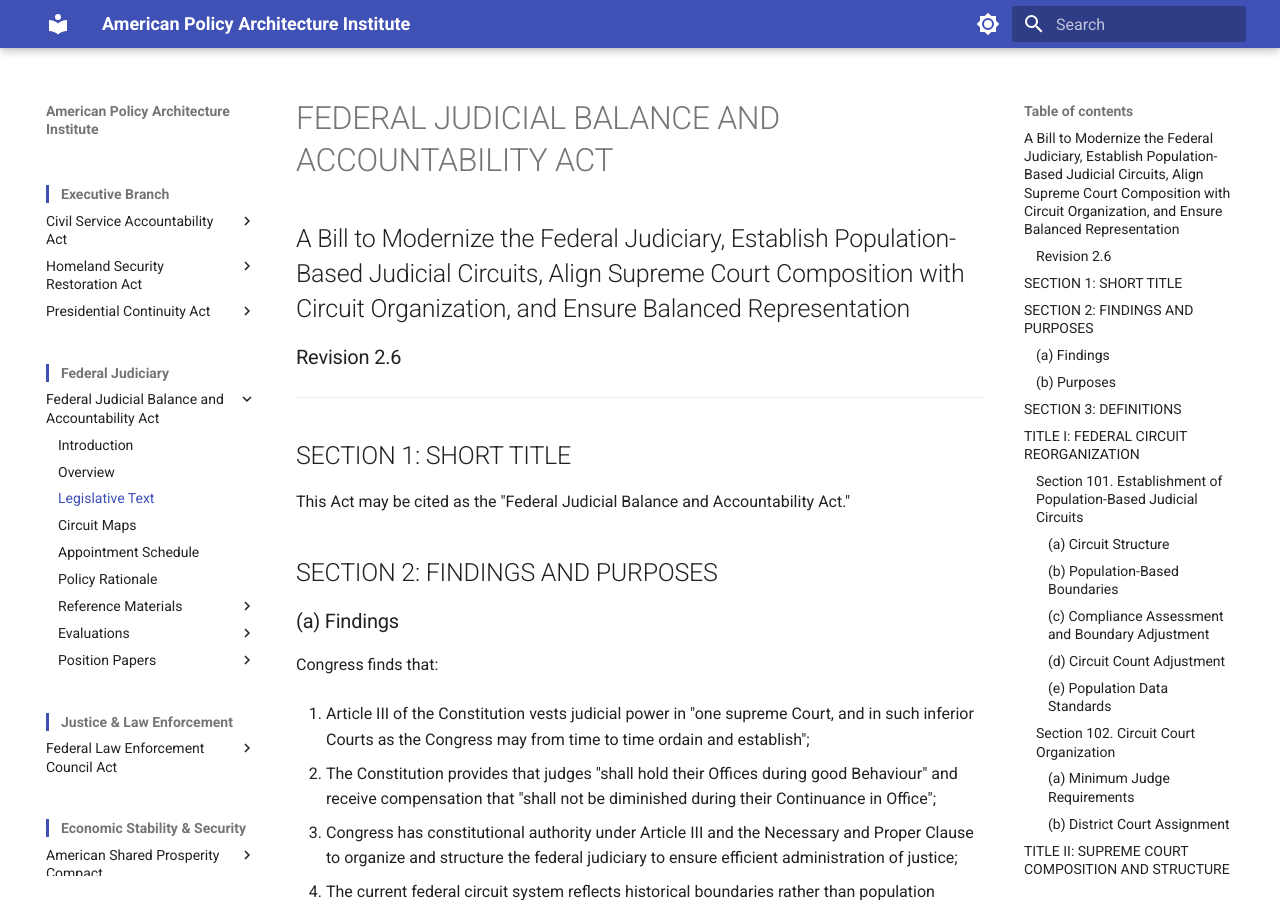
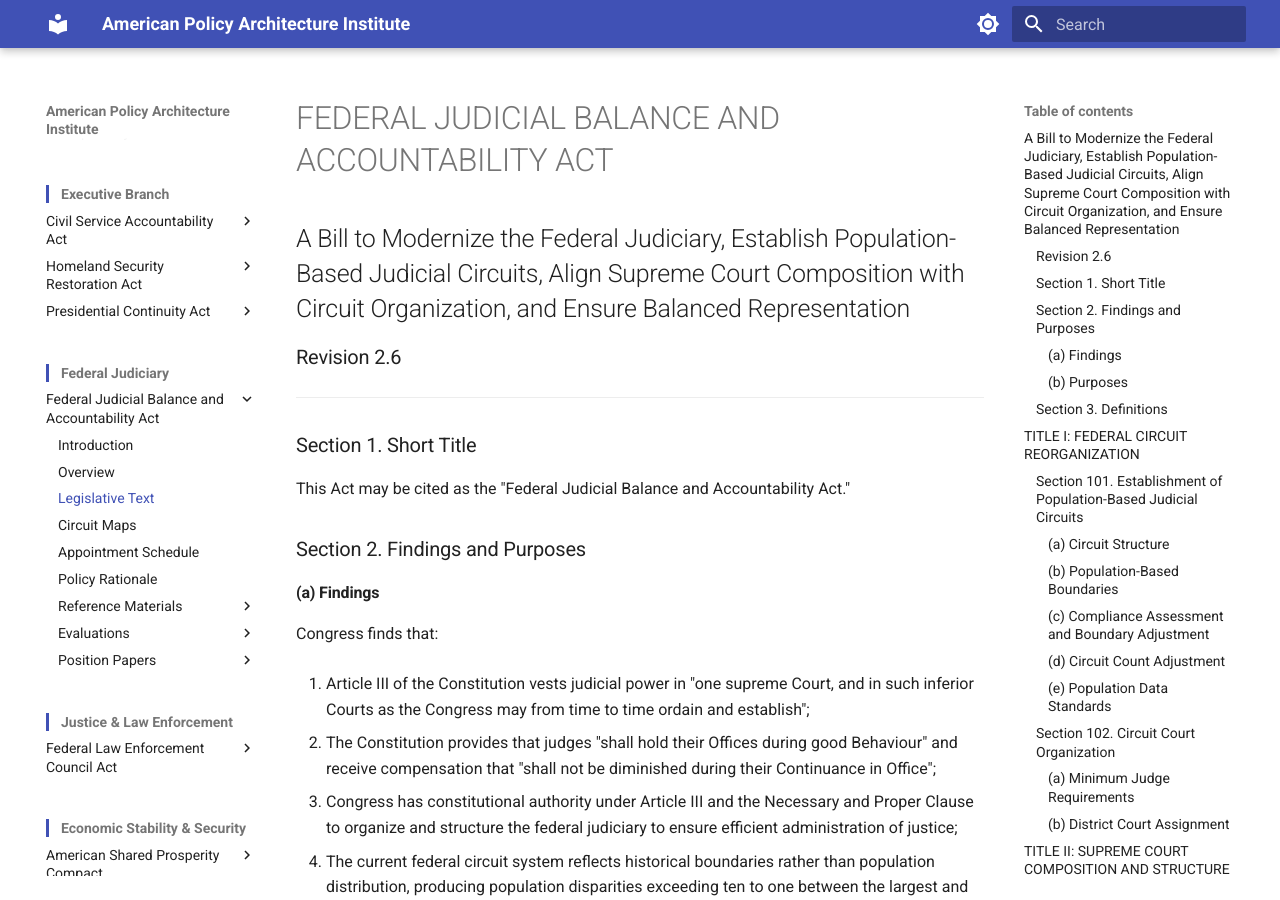
Before and after one commit to albertintech/apai, an MkDocs documentation site: the page built from docs/judiciary/fjbaa/legislative-text.md, in a window 1280 px wide and 900 px high. Built offline with MkDocs 1.6.1 and Material for MkDocs 9.7.7, drawn with Linux system fonts in a browser that asks for light colours; some of the changed text lies outside the part shown.

```diff
--- a/docs/judiciary/fjbaa/legislative-text.md
+++ b/docs/judiciary/fjbaa/legislative-text.md
@@ -6,13 +6,13 @@
 
 ---
 
-## SECTION 1: SHORT TITLE
+### Section 1. Short Title
 
 This Act may be cited as the "Federal Judicial Balance and Accountability Act."
 
-## SECTION 2: FINDINGS AND PURPOSES
+### Section 2. Findings and Purposes
 
-### (a) Findings
+#### (a) Findings
 
 Congress finds that:
 
@@ -40,7 +40,7 @@ Congress finds that:
 
 12. The Supreme Court is the only court in the federal judiciary not subject to binding ethical standards and enforceable accountability mechanisms, and public confidence in the judiciary requires transparent and enforceable standards of ethical conduct applicable to all federal judges, including justices of the Supreme Court;
 
-### (b) Purposes
+#### (b) Purposes
 
 The purposes of this Act are to:
 
@@ -64,7 +64,7 @@ The purposes of this Act are to:
 
 10. Establish binding ethical standards and accountability mechanisms for the Supreme Court to ensure that no justice is exempt from the rule of law;
 
-## SECTION 3: DEFINITIONS
+### Section 3. Definitions
 
 In this Act:
 
```
Also changed, not shown: other parts of docs/judiciary/fjbaa/legislative-text.md (+0 -2 lines).
